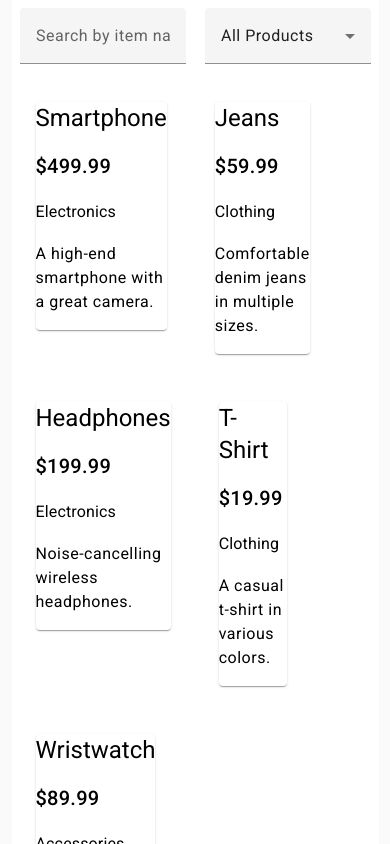
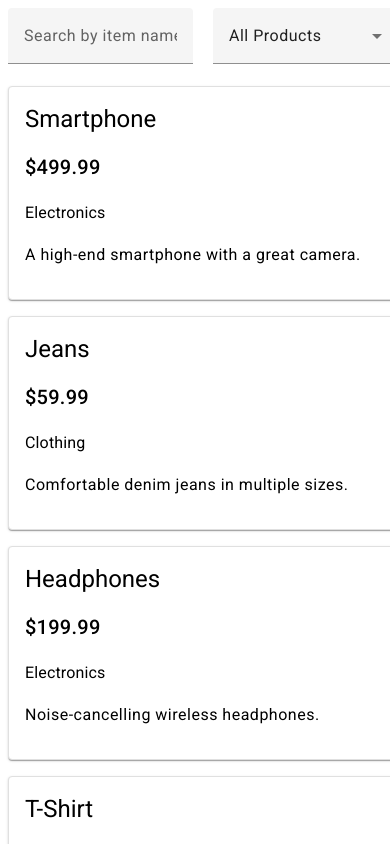
Before and after one commit to NawazSharifB/shopping-lisst, an Angular app: page / in a window 390 px wide. Shown: the top 844 px of the page. Built offline with nearby package versions, Linux system fonts and the light colour scheme.

Commit message:
updated product style

```diff
--- a/src/app/display-products/display-products.component.scss
+++ b/src/app/display-products/display-products.component.scss
@@ -5,8 +5,33 @@ $gap: 16px;
   gap: $gap;
   justify-content: flex-start;
   flex-flow: row wrap;
+  align-items:stretch;
 
   .product {
-    flex: 0 1 calc(33% - $gap);
+    flex: 0 1 calc(100% / 3 - $gap);
+    align-self: stretch;
   }
 }
+
+.no-product {
+  display: flex;
+  justify-content: center;
+}
+
+@media only screen and (max-width: 860px) {
+  .products {
+    .product {
+      flex: 0 1 calc(100% / 2 - $gap);
+    }
+  }
+}
+
+@media only screen and (max-width: 530px) {
+  .products {
+    flex-flow: column nowrap;
+
+    .product {
+      flex: 1 1 100%;
+    }
+  }
+}
--- a/src/app/layout/layout.component.scss
+++ b/src/app/layout/layout.component.scss
@@ -4,14 +4,14 @@
 
 .container {
   width: 90%;
-  max-width: 1260px;
+  max-width: 1160px;
   margin: 0 auto;
   padding: 8px;
   background-color: white;
 }
 
-@media only screen and (max-width: 640px){
+@media only screen and (max-width: 640px) {
   .container {
-    max-width: 98%;
+    width: 100%;
   }
 }
--- a/src/app/product-item/product-item.component.html
+++ b/src/app/product-item/product-item.component.html
@@ -1,6 +1,8 @@
-<mat-card class="product">
-  <h1>{{product.name}}</h1>
-  <h2>{{product.price}}</h2>
-  <h3>{{product.category}}</h3>
-  <h4>{{product.description}}</h4>
+<mat-card class="product-container">
+  <div class="product">
+    <h1>{{product.name}}</h1>
+    <h2>{{product.price}}</h2>
+    <h3>{{product.category}}</h3>
+    <h4>{{product.description}}</h4>
+  </div>
 </mat-card>
--- a/src/app/product-item/product-item.component.scss
+++ b/src/app/product-item/product-item.component.scss
@@ -1,5 +1,10 @@
 .h1, .h2, .h3, .h4 {
   overflow: hidden;
+}
+
+.product-container {
+  height: 100%;
+  border: 1px solid #e0e0e0;
 }
 
 .product {
```
